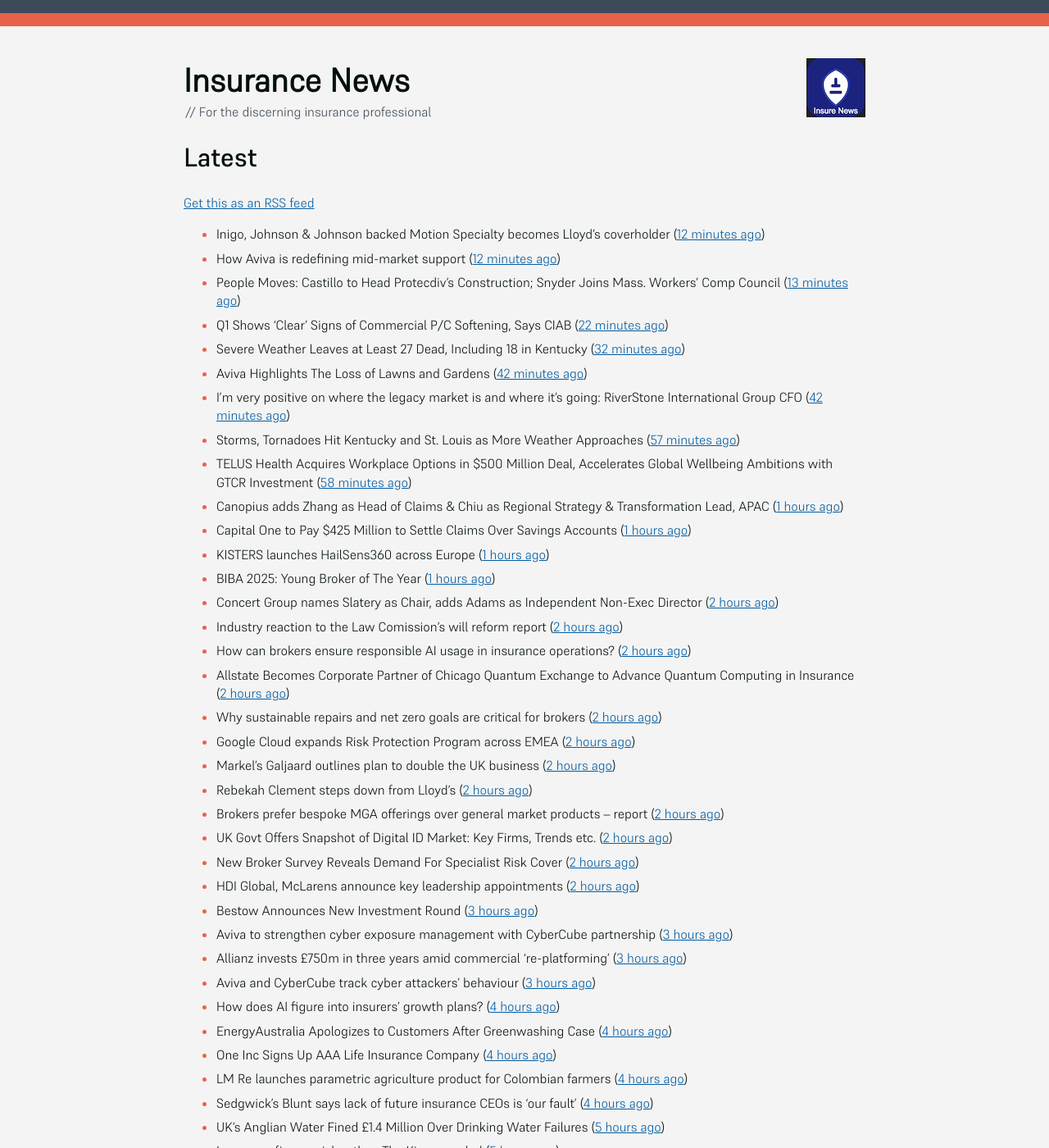
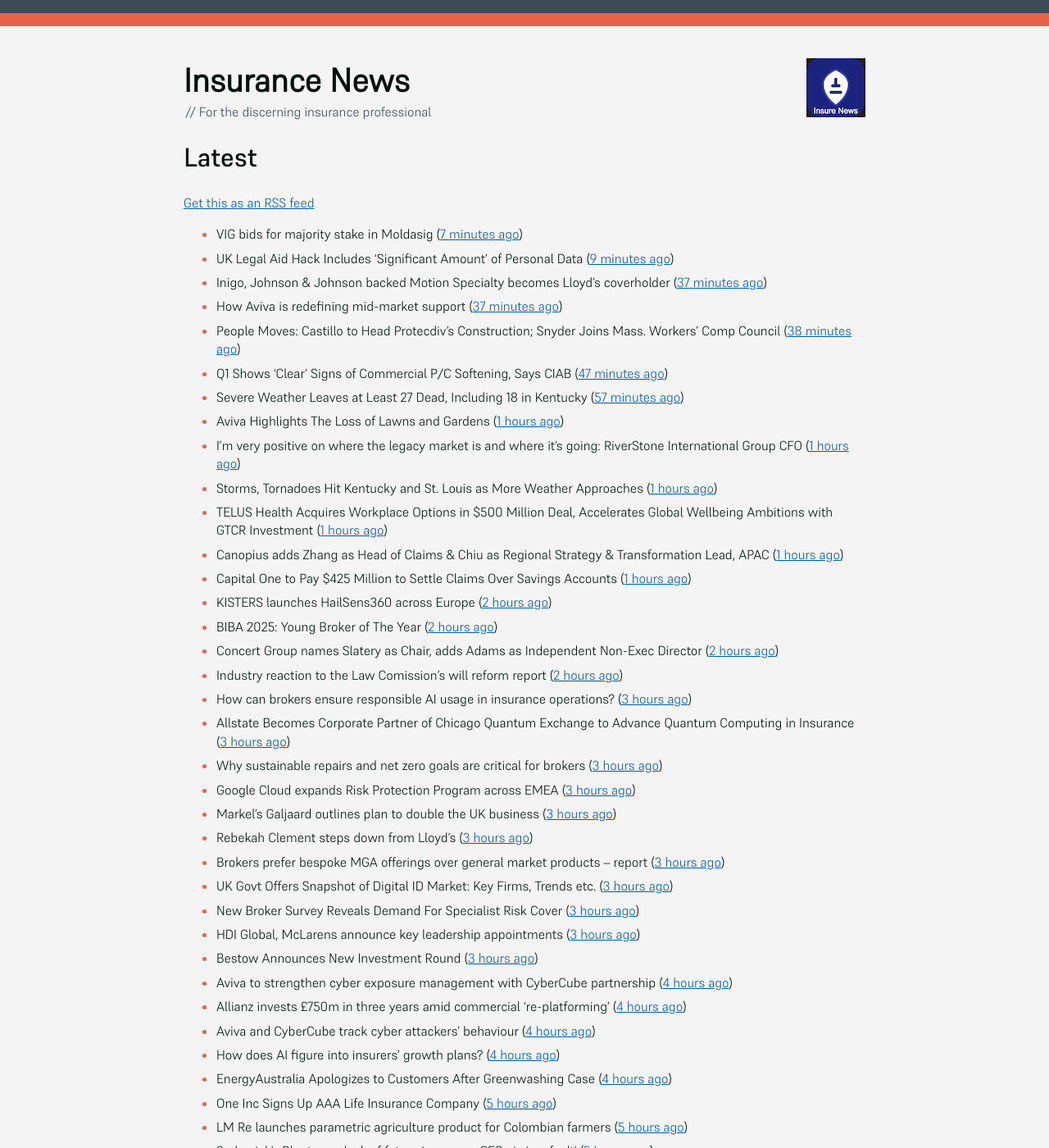
Before and after one commit to mat-0/feeds.thechels.uk, a Jekyll site: the page built from index.md, in a window 1280 px wide and 1400 px high. Shown: the whole window at 82% size. Built offline with Jekyll 4.4.1, drawn with Linux system fonts in a browser that asks for light colours; some of the changed text lies outside the part shown.

Commit message:
New Feed

```diff
--- a/index.md
+++ b/index.md
@@ -8,70 +8,70 @@ description: Latest Updates
 [Get this as an RSS feed](/feed.rss)
 
 <!-- news_marker starts -->
-- Inigo, Johnson & Johnson backed Motion Specialty becomes Lloyd’s coverholder ([12 minutes ago](https://www.reinsurancene.ws/inigo-johnson-johnson-backed-motion-specialty-becomes-lloyds-coverholder/))
-- How Aviva is redefining mid-market support ([12 minutes ago](https://www.insurancebusinessmag.com/uk/news/breaking-news/how-aviva-is-redefining-midmarket-support-535375.aspx))
-- People Moves: Castillo to Head Protecdiv’s Construction; Snyder Joins Mass. Workers’ Comp Council ([13 minutes ago](https://www.insurancejournal.com/news/east/2025/05/19/823716.htm))
-- Q1 Shows ‘Clear’ Signs of Commercial P/C Softening, Says CIAB ([22 minutes ago](https://www.insurancejournal.com/news/national/2025/05/19/824328.htm))
-- Severe Weather Leaves at Least 27 Dead, Including 18 in Kentucky ([32 minutes ago](https://www.insurancejournal.com/news/southeast/2025/05/19/824341.htm))
-- Aviva Highlights The Loss of Lawns and Gardens ([42 minutes ago](https://insurance-edge.net/2025/05/19/aviva-highlights-the-loss-of-lawns-and-gardens/))
-- I’m very positive on where the legacy market is and where it’s going: RiverStone International Group CFO ([42 minutes ago](https://www.reinsurancene.ws/im-very-positive-on-where-the-legacy-market-is-and-where-its-going-riverstone-international-group-cfo/))
-- Storms, Tornadoes Hit Kentucky and St. Louis as More Weather Approaches ([57 minutes ago](https://www.insurancejournal.com/news/southeast/2025/05/19/824329.htm))
-- TELUS Health Acquires Workplace Options in $500 Million Deal, Accelerates Global Wellbeing Ambitions with GTCR Investment ([58 minutes ago](https://www.insurtechinsights.com/telus-health-acquires-workplace-options-in-500-million-deal-accelerates-global-wellbeing-ambitions-with-gtcr-investment/))
+- VIG bids for majority stake in Moldasig ([7 minutes ago](https://www.reinsurancene.ws/vig-bids-for-majority-stake-in-moldasig/))
+- UK Legal Aid Hack Includes ‘Significant Amount’ of Personal Data ([9 minutes ago](https://www.insurancejournal.com/news/international/2025/05/19/824353.htm))
+- Inigo, Johnson & Johnson backed Motion Specialty becomes Lloyd’s coverholder ([37 minutes ago](https://www.reinsurancene.ws/inigo-johnson-johnson-backed-motion-specialty-becomes-lloyds-coverholder/))
+- How Aviva is redefining mid-market support ([37 minutes ago](https://www.insurancebusinessmag.com/uk/news/breaking-news/how-aviva-is-redefining-midmarket-support-535375.aspx))
+- People Moves: Castillo to Head Protecdiv’s Construction; Snyder Joins Mass. Workers’ Comp Council ([38 minutes ago](https://www.insurancejournal.com/news/east/2025/05/19/823716.htm))
+- Q1 Shows ‘Clear’ Signs of Commercial P/C Softening, Says CIAB ([47 minutes ago](https://www.insurancejournal.com/news/national/2025/05/19/824328.htm))
+- Severe Weather Leaves at Least 27 Dead, Including 18 in Kentucky ([57 minutes ago](https://www.insurancejournal.com/news/southeast/2025/05/19/824341.htm))
+- Aviva Highlights The Loss of Lawns and Gardens ([1 hours ago](https://insurance-edge.net/2025/05/19/aviva-highlights-the-loss-of-lawns-and-gardens/))
+- I’m very positive on where the legacy market is and where it’s going: RiverStone International Group CFO ([1 hours ago](https://www.reinsurancene.ws/im-very-positive-on-where-the-legacy-market-is-and-where-its-going-riverstone-international-group-cfo/))
+- Storms, Tornadoes Hit Kentucky and St. Louis as More Weather Approaches ([1 hours ago](https://www.insurancejournal.com/news/southeast/2025/05/19/824329.htm))
+- TELUS Health Acquires Workplace Options in $500 Million Deal, Accelerates Global Wellbeing Ambitions with GTCR Investment ([1 hours ago](https://www.insurtechinsights.com/telus-health-acquires-workplace-options-in-500-million-deal-accelerates-global-wellbeing-ambitions-with-gtcr-investment/))
 - Canopius adds Zhang as Head of Claims & Chiu as Regional Strategy & Transformation Lead, APAC ([1 hours ago](https://www.reinsurancene.ws/canopius-adds-zhang-as-head-of-claims-chiu-as-regional-strategy-transformation-lead-apac/))
 - Capital One to Pay $425 Million to Settle Claims Over Savings Accounts ([1 hours ago](https://www.insurancejournal.com/news/east/2025/05/19/824323.htm))
-- KISTERS launches HailSens360 across Europe ([1 hours ago](https://www.reinsurancene.ws/kisters-launches-hailsens360-across-europe/))
-- BIBA 2025: Young Broker of The Year ([1 hours ago](https://insurance-edge.net/2025/05/19/biba-2025-young-broker-of-the-year/))
+- KISTERS launches HailSens360 across Europe ([2 hours ago](https://www.reinsurancene.ws/kisters-launches-hailsens360-across-europe/))
+- BIBA 2025: Young Broker of The Year ([2 hours ago](https://insurance-edge.net/2025/05/19/biba-2025-young-broker-of-the-year/))
 - Concert Group names Slatery as Chair, adds Adams as Independent Non-Exec Director ([2 hours ago](https://www.reinsurancene.ws/concert-group-names-slatery-as-chair-adds-adams-as-independent-non-exec-director/))
 - Industry reaction to the Law Comission’s will reform report ([2 hours ago](https://ifamagazine.com/industry-reaction-to-the-law-comissions-will-reform-report/))
-- How can brokers ensure responsible AI usage in insurance operations? ([2 hours ago](https://www.insurancebusinessmag.com/uk/news/technology/how-can-brokers-ensure-responsible-ai-usage-in-insurance-operations-536137.aspx))
-- Allstate Becomes Corporate Partner of Chicago Quantum Exchange to Advance Quantum Computing in Insurance ([2 hours ago](https://www.insurtechinsights.com/allstate-becomes-corporate-partner-of-chicago-quantum-exchange-to-advance-quantum-computing-in-insurance/))
-- Why sustainable repairs and net zero goals are critical for brokers ([2 hours ago](https://www.insurancebusinessmag.com/uk/news/environmental/why-sustainable-repairs-and-net-zero-goals-are-critical-for-brokers-536136.aspx))
-- Google Cloud expands Risk Protection Program across EMEA ([2 hours ago](https://www.reinsurancene.ws/google-cloud-expands-risk-protection-program-across-emea/))
-- Markel’s Galjaard outlines plan to double the UK business ([2 hours ago](https://www.postonline.co.uk/news/7957775/markels-galjaard-outlines-plan-to-double-the-uk-business))
-- Rebekah Clement steps down from Lloyd's ([2 hours ago](https://www.insurancebusinessmag.com/uk/news/breaking-news/rebekah-clement-steps-down-from-lloyds-536135.aspx))
-- Brokers prefer bespoke MGA offerings over general market products – report ([2 hours ago](https://www.insurancebusinessmag.com/uk/news/breaking-news/brokers-prefer-bespoke-mga-offerings-over-general-market-products--report-536134.aspx))
-- UK Govt Offers Snapshot of Digital ID Market: Key Firms, Trends etc. ([2 hours ago](https://insurance-edge.net/2025/05/19/uk-govt-offers-snapshot-of-digital-id-market-key-firms-trends-etc/))
-- New Broker Survey Reveals Demand For Specialist Risk Cover ([2 hours ago](https://insurance-edge.net/2025/05/19/new-broker-survey-reveals-demand-for-specialist-risk-cover/))
-- HDI Global, McLarens announce key leadership appointments ([2 hours ago](https://www.insurancebusinessmag.com/uk/news/breaking-news/hdi-global-mclarens-announce-key-leadership-appointments-536132.aspx))
+- How can brokers ensure responsible AI usage in insurance operations? ([3 hours ago](https://www.insurancebusinessmag.com/uk/news/technology/how-can-brokers-ensure-responsible-ai-usage-in-insurance-operations-536137.aspx))
+- Allstate Becomes Corporate Partner of Chicago Quantum Exchange to Advance Quantum Computing in Insurance ([3 hours ago](https://www.insurtechinsights.com/allstate-becomes-corporate-partner-of-chicago-quantum-exchange-to-advance-quantum-computing-in-insurance/))
+- Why sustainable repairs and net zero goals are critical for brokers ([3 hours ago](https://www.insurancebusinessmag.com/uk/news/environmental/why-sustainable-repairs-and-net-zero-goals-are-critical-for-brokers-536136.aspx))
+- Google Cloud expands Risk Protection Program across EMEA ([3 hours ago](https://www.reinsurancene.ws/google-cloud-expands-risk-protection-program-across-emea/))
+- Markel’s Galjaard outlines plan to double the UK business ([3 hours ago](https://www.postonline.co.uk/news/7957775/markels-galjaard-outlines-plan-to-double-the-uk-business))
+- Rebekah Clement steps down from Lloyd's ([3 hours ago](https://www.insurancebusinessmag.com/uk/news/breaking-news/rebekah-clement-steps-down-from-lloyds-536135.aspx))
+- Brokers prefer bespoke MGA offerings over general market products – report ([3 hours ago](https://www.insurancebusinessmag.com/uk/news/breaking-news/brokers-prefer-bespoke-mga-offerings-over-general-market-products--report-536134.aspx))
+- UK Govt Offers Snapshot of Digital ID Market: Key Firms, Trends etc. ([3 hours ago](https://insurance-edge.net/2025/05/19/uk-govt-offers-snapshot-of-digital-id-market-key-firms-trends-etc/))
+- New Broker Survey Reveals Demand For Specialist Risk Cover ([3 hours ago](https://insurance-edge.net/2025/05/19/new-broker-survey-reveals-demand-for-specialist-risk-cover/))
+- HDI Global, McLarens announce key leadership appointments ([3 hours ago](https://www.insurancebusinessmag.com/uk/news/breaking-news/hdi-global-mclarens-announce-key-leadership-appointments-536132.aspx))
 - Bestow Announces New Investment Round ([3 hours ago](https://insurance-edge.net/2025/05/19/bestow-announces-new-investment-round/))
-- Aviva to strengthen cyber exposure management with CyberCube partnership ([3 hours ago](https://www.reinsurancene.ws/aviva-to-strengthen-cyber-exposure-management-with-cybercube-partnership/))
-- Allianz invests £750m in three years amid commercial ‘re-platforming’ ([3 hours ago](https://www.postonline.co.uk/news/7957771/allianz-invests-ps750m-in-three-years-amid-commercial-replatforming))
-- Aviva and CyberCube track cyber attackers’ behaviour ([3 hours ago](https://www.postonline.co.uk/news/7957778/aviva-and-cybercube-track-cyber-attackers-behaviour))
+- Aviva to strengthen cyber exposure management with CyberCube partnership ([4 hours ago](https://www.reinsurancene.ws/aviva-to-strengthen-cyber-exposure-management-with-cybercube-partnership/))
+- Allianz invests £750m in three years amid commercial ‘re-platforming’ ([4 hours ago](https://www.postonline.co.uk/news/7957771/allianz-invests-ps750m-in-three-years-amid-commercial-replatforming))
+- Aviva and CyberCube track cyber attackers’ behaviour ([4 hours ago](https://www.postonline.co.uk/news/7957778/aviva-and-cybercube-track-cyber-attackers-behaviour))
 - How does AI figure into insurers' growth plans? ([4 hours ago](https://www.dig-in.com/list/how-does-ai-figure-into-insurers-growth-plans))
 - EnergyAustralia Apologizes to Customers After Greenwashing Case ([4 hours ago](https://www.insurancejournal.com/news/international/2025/05/19/824194.htm))
-- One Inc Signs Up AAA Life Insurance Company ([4 hours ago](https://insurance-edge.net/2025/05/19/one-ince-signs-up-aaa-life-insurance-company/))
-- LM Re launches parametric agriculture product for Colombian farmers ([4 hours ago](https://www.reinsurancene.ws/lm-re-launches-parametric-agriculture-product-for-colombian-farmers/))
-- Sedgwick’s Blunt says lack of future insurance CEOs is ‘our fault’ ([4 hours ago](https://www.postonline.co.uk/news/7957772/sedgwicks-blunt-says-lack-of-future-insurance-ceos-is-our-fault))
+- One Inc Signs Up AAA Life Insurance Company ([5 hours ago](https://insurance-edge.net/2025/05/19/one-ince-signs-up-aaa-life-insurance-company/))
+- LM Re launches parametric agriculture product for Colombian farmers ([5 hours ago](https://www.reinsurancene.ws/lm-re-launches-parametric-agriculture-product-for-colombian-farmers/))
+- Sedgwick’s Blunt says lack of future insurance CEOs is ‘our fault’ ([5 hours ago](https://www.postonline.co.uk/news/7957772/sedgwicks-blunt-says-lack-of-future-insurance-ceos-is-our-fault))
 - UK’s Anglian Water Fined £1.4 Million Over Drinking Water Failures ([5 hours ago](https://www.insurancejournal.com/news/international/2025/05/19/824185.htm))
 - Insurance figures richer than The King revealed ([5 hours ago](https://www.postonline.co.uk/news/7957777/insurance-figures-richer-than-the-king-revealed))
-- Crypto High-Rollers Go Big on Bodyguards to Deter Kidnappers ([5 hours ago](https://www.insurancejournal.com/news/international/2025/05/19/824178.htm))
-- Pacific Life Re names Kenichi Kim as Head of South Korea ([5 hours ago](https://www.reinsurancene.ws/pacific-life-re-names-kenichi-kim-as-head-of-south-korea/))
+- Crypto High-Rollers Go Big on Bodyguards to Deter Kidnappers ([6 hours ago](https://www.insurancejournal.com/news/international/2025/05/19/824178.htm))
+- Pacific Life Re names Kenichi Kim as Head of South Korea ([6 hours ago](https://www.reinsurancene.ws/pacific-life-re-names-kenichi-kim-as-head-of-south-korea/))
 - Estonia Says Russia Detained Tanker in Baltic Sea ([6 hours ago](https://www.insurancejournal.com/news/international/2025/05/19/824175.htm))
-- AM Best maintains stable outlook for Japan’s non-life insurance sector amid structural improvements ([6 hours ago](https://www.reinsurancene.ws/am-best-maintains-stable-outlook-for-japans-non-life-insurance-sector-amid-structural-improvements/))
 - TBIG's Deva Risk acquires David Vaughan & Co ([7 hours ago](https://www.insurancebusinessmag.com/uk/news/breaking-news/tbigs-deva-risk-acquires-david-vaughan-and-co-536120.aspx))
 - Rising gold prices – experts urge homeowners to check insurance ([7 hours ago](https://www.insurancebusinessmag.com/uk/news/property-insurance/rising-gold-prices--experts-urge-homeowners-to-check-insurance-536119.aspx))
 - Motor insurance premiums rise again amid personal injury guidelines ([7 hours ago](https://www.insurancebusinessmag.com/uk/news/auto-motor/motor-insurance-premiums-rise-again-amid-personal-injury-guidelines-536118.aspx))
 - West of England P&I Club sees combined ratio sink ([7 hours ago](https://www.insurancebusinessmag.com/uk/news/marine/west-of-england-pandi-club-sees-combined-ratio-sink-536117.aspx))
 - Captives to Remain Viable as Market Softens: RIMS Panel ([7 hours ago](https://www.insurancejournal.com/news/national/2025/05/19/823940.htm))
-- Texas Stock Exchange CEO Sees State Muscling In on NYC, Delaware ([7 hours ago](https://www.insurancejournal.com/news/southcentral/2025/05/19/824129.htm))
+- Texas Stock Exchange CEO Sees State Muscling In on NYC, Delaware ([8 hours ago](https://www.insurancejournal.com/news/southcentral/2025/05/19/824129.htm))
 - Sedgwick: Number of Recalled Products in US Rose 25% in First Quarter ([8 hours ago](https://www.insurancejournal.com/news/national/2025/05/19/824155.htm))
-- Complaints About Florida Insurers Have More Than Doubled in 5 Years, or Have They? ([8 hours ago](https://www.insurancejournal.com/news/southeast/2025/05/19/824138.htm))
-- Maine Lawmakers Thwart Move to Allow Mennonites to Self-Insure ([8 hours ago](https://www.insurancejournal.com/news/east/2025/05/19/824161.htm))
-- Washington Roofing Company Fined $300K After Worker Falls From Roof ([8 hours ago](https://www.insurancejournal.com/news/west/2025/05/19/823964.htm))
-- Judge Scraps LA Sparks Player’s WNBA Suit; Can Pursue Claim Against Las Vegas Aces ([8 hours ago](https://www.insurancejournal.com/news/west/2025/05/19/824106.htm))
-- Diary of an Insurer: Gallagher’s Ayshea King ([8 hours ago](https://www.postonline.co.uk/broker/7957466/diary-of-an-insurer-gallaghers-ayshea-king))
-- Claims service improves but regional delivery varies ([8 hours ago](https://www.postonline.co.uk/claims/7957673/claims-service-improves-but-regional-delivery-varies))
-- Pairing Parametric and Standard Insurance Will Become More Common: East Carolina University Students ([13 hours ago](https://www.insurancejournal.com/magazines/mag-features/2025/05/19/823760.htm))
-- Distracted Drivers Are Overconfident; 20% Still Texting While Driving ([13 hours ago](https://www.insurancejournal.com/magazines/mag-features/2025/05/19/823759.htm))
-- Trouble Brewing? 6 New Risks for Winery and Brewery Clients ([13 hours ago](https://www.insurancejournal.com/magazines/mag-features/2025/05/19/823758.htm))
-- Business Moves ([13 hours ago](https://www.insurancejournal.com/magazines/mag-business-moves/2025/05/19/823757.htm))
-- Perpetuation Planning – Part Two ([13 hours ago](https://www.insurancejournal.com/magazines/mag-features/2025/05/19/823756.htm))
-- Diversification, Risk Modeling Top of Mind for Carriers as Cyber Liability Market Softens ([13 hours ago](https://www.insurancejournal.com/magazines/mag-features/2025/05/19/823755.htm))
-- New York High Court Unleashes Expanded Liability for Pet Owners ([13 hours ago](https://www.insurancejournal.com/magazines/mag-features/2025/05/19/823754.htm))
-- Lights, Camera, Action: New Risks Emerge as Hollywood Goes Virtual, Hunts Tax Credits ([13 hours ago](https://www.insurancejournal.com/magazines/mag-features/2025/05/19/823753.htm))
-- Declarations ([13 hours ago](https://www.insurancejournal.com/magazines/mag-declarations/2025/05/19/823752.htm))
-- How IoT complements Plymouth Rock's coverage strategy ([17 hours ago](https://www.dig-in.com/news/plymouth-rock-uses-iot-technology-to-manage-risks))
-- Independent agents need data support to use agentic AI ([18 hours ago](https://www.dig-in.com/news/independent-agents-need-data-support-to-use-agentic-ai))
+- Complaints About Florida Insurers Have More Than Doubled in 5 Years, or Have They? ([9 hours ago](https://www.insurancejournal.com/news/southeast/2025/05/19/824138.htm))
+- Maine Lawmakers Thwart Move to Allow Mennonites to Self-Insure ([9 hours ago](https://www.insurancejournal.com/news/east/2025/05/19/824161.htm))
+- Washington Roofing Company Fined $300K After Worker Falls From Roof ([9 hours ago](https://www.insurancejournal.com/news/west/2025/05/19/823964.htm))
+- Judge Scraps LA Sparks Player’s WNBA Suit; Can Pursue Claim Against Las Vegas Aces ([9 hours ago](https://www.insurancejournal.com/news/west/2025/05/19/824106.htm))
+- Diary of an Insurer: Gallagher’s Ayshea King ([9 hours ago](https://www.postonline.co.uk/broker/7957466/diary-of-an-insurer-gallaghers-ayshea-king))
+- Claims service improves but regional delivery varies ([9 hours ago](https://www.postonline.co.uk/claims/7957673/claims-service-improves-but-regional-delivery-varies))
+- Pairing Parametric and Standard Insurance Will Become More Common: East Carolina University Students ([14 hours ago](https://www.insurancejournal.com/magazines/mag-features/2025/05/19/823760.htm))
+- Distracted Drivers Are Overconfident; 20% Still Texting While Driving ([14 hours ago](https://www.insurancejournal.com/magazines/mag-features/2025/05/19/823759.htm))
+- Trouble Brewing? 6 New Risks for Winery and Brewery Clients ([14 hours ago](https://www.insurancejournal.com/magazines/mag-features/2025/05/19/823758.htm))
+- Business Moves ([14 hours ago](https://www.insurancejournal.com/magazines/mag-business-moves/2025/05/19/823757.htm))
+- Perpetuation Planning – Part Two ([14 hours ago](https://www.insurancejournal.com/magazines/mag-features/2025/05/19/823756.htm))
+- Diversification, Risk Modeling Top of Mind for Carriers as Cyber Liability Market Softens ([14 hours ago](https://www.insurancejournal.com/magazines/mag-features/2025/05/19/823755.htm))
+- New York High Court Unleashes Expanded Liability for Pet Owners ([14 hours ago](https://www.insurancejournal.com/magazines/mag-features/2025/05/19/823754.htm))
+- Lights, Camera, Action: New Risks Emerge as Hollywood Goes Virtual, Hunts Tax Credits ([14 hours ago](https://www.insurancejournal.com/magazines/mag-features/2025/05/19/823753.htm))
+- How IoT complements Plymouth Rock's coverage strategy ([18 hours ago](https://www.dig-in.com/news/plymouth-rock-uses-iot-technology-to-manage-risks))
+- Independent agents need data support to use agentic AI ([19 hours ago](https://www.dig-in.com/news/independent-agents-need-data-support-to-use-agentic-ai))
 - Basel Committee resists US pressure to downplay climate risk ([2 days ago](https://www.dig-in.com/articles/basel-committee-resists-us-pressure-to-downplay-climate-risk))
 - Cable Insurance Teams Up with TruckerCloud to Enhance Telematics Capabilities ([3 days ago](https://www.insurtechinsights.com/cable-insurance-teams-up-with-truckercloud-to-enhance-telematics-capabilities/))
 - McLarens aims for net zero by 2050 ([3 days ago](https://www.postonline.co.uk/news/7957770/mclarens-aims-for-net-zero-by-2050))
```
